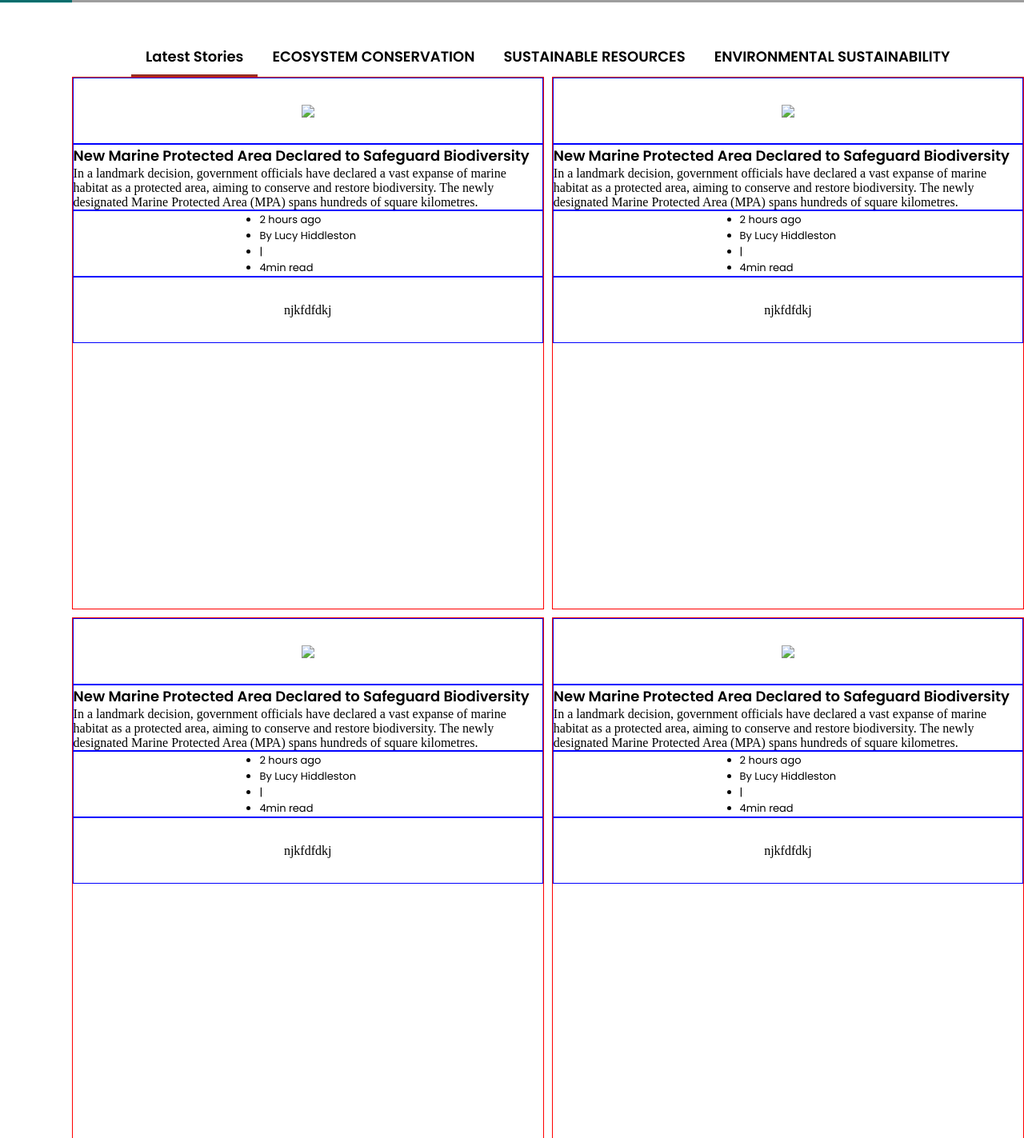
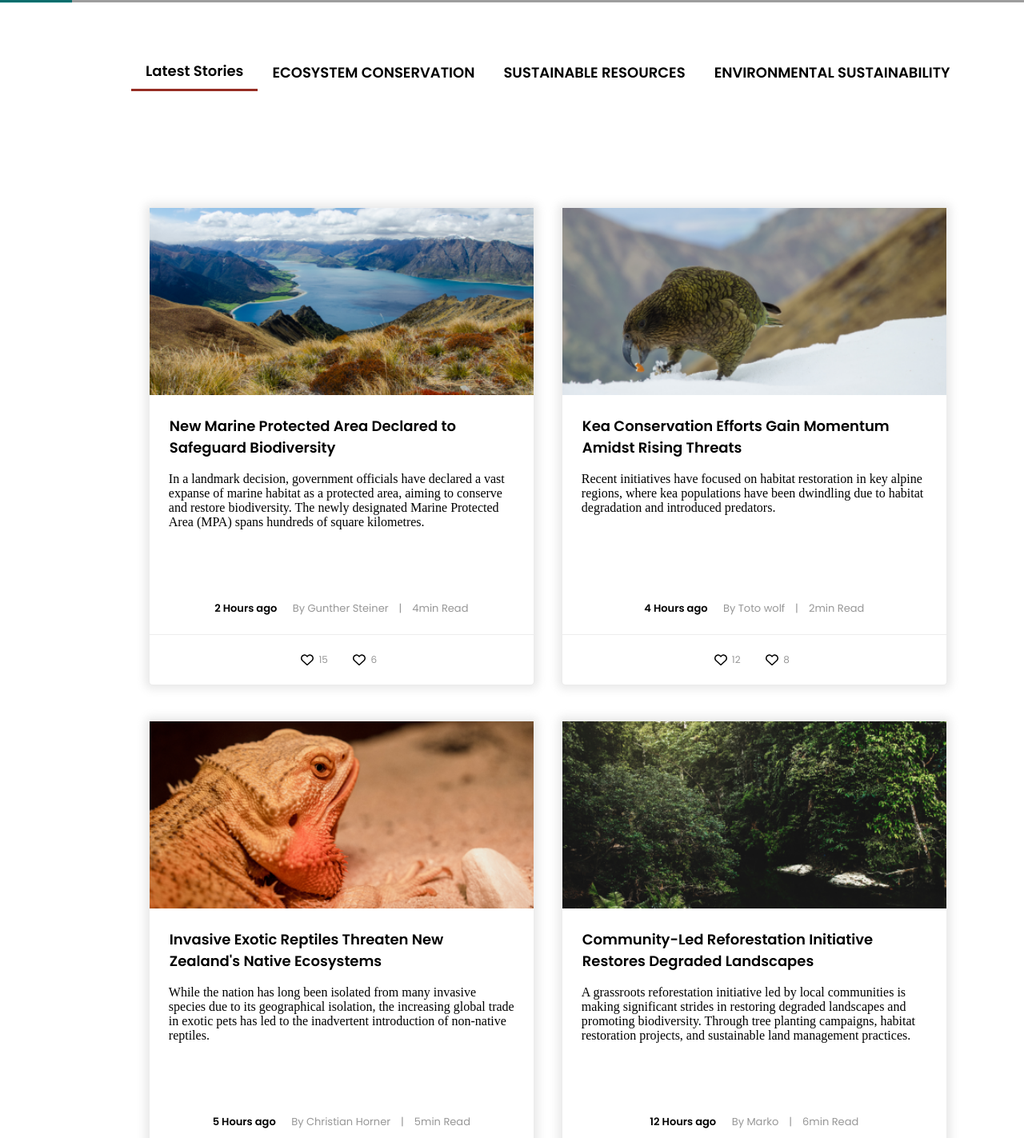
Before and after one commit to ThatLizardCanCode/ECO-Website, a plain HTML site: page ECO/src/index.html in a window 1280 px wide. Shown: the part 797-2220 px from the top of the page at 80% size. Drawn offline with Linux system fonts and the light colour scheme; grey boxes are pictures that could not be loaded; a web font is replaced by a local one.

Commit message:
DRY html attempted

```diff
--- a/ECO/src/index.html
+++ b/ECO/src/index.html
@@ -62,88 +62,43 @@
         </ul>
 
         <div class="news-card-container">
-            <div class="box-1">
+            <div class="template">
                 <div class="section-1">
-                    <img src="/ECO/prototype ECO/Mask Group-1.png">
+                    <img src="../img/prototype ECO/Mask Group-3.png">
                 </div>
                 <div class="section-2">
-                    <p class="poppins-semibold"> New Marine Protected Area Declared to Safeguard Biodiversity</p>
-                    <p class="scope-one-fine">In a landmark decision, government officials have declared a vast expanse of marine habitat as a protected area, aiming to conserve and restore biodiversity. The newly designated Marine Protected Area (MPA) spans hundreds of square kilometres.</p>
+                    <p class="title poppins-semibold"> New Marine Protected Area Declared to Safeguard Biodiversity</p>
+                    <p class="content scope-one-fine">In a landmark decision, government officials have declared a vast expanse of marine habitat as a protected area, aiming to conserve and restore biodiversity. The newly designated Marine Protected Area (MPA) spans hundreds of square kilometres.</p>
                 </div>
                 <div class="section-3">
                     <ul>
-                        <li class="poppins-regular">2 hours ago</li>
-                        <li class="poppins-regular">By Lucy Hiddleston</li>
-                        <li class="poppins-regular">|</li>
-                        <li class="poppins-regular">4min read</li>
+                        <li class="time poppins-regular">2 hours ago</li>
+                        <li class="author poppins-regular">By Lucy Hiddleston</li>
+                        <li class="line poppins-regular">|</li>
+                        <li class="readTime poppins-regular">4min read</li>
                     </ul>
                 </div>
                 <div class="section-4">
-                    njkfdfdkj
-                </div>
-            </div>
-            <div class="box-2">
-                <div class="section-1">
-                    <img src="/ECO/prototype ECO/Mask Group-1.png">
-                </div>
-                <div class="section-2">
-                    <p class="poppins-semibold"> New Marine Protected Area Declared to Safeguard Biodiversity</p>
-                    <p class="scope-one-fine">In a landmark decision, government officials have declared a vast expanse of marine habitat as a protected area, aiming to conserve and restore biodiversity. The newly designated Marine Protected Area (MPA) spans hundreds of square kilometres.</p>
-                </div>
-                <div class="section-3">
-                    <ul>
-                        <li class="poppins-regular">2 hours ago</li>
-                        <li class="poppins-regular">By Lucy Hiddleston</li>
-                        <li class="poppins-regular">|</li>
-                        <li class="poppins-regular">4min read</li>
-                    </ul>
-                </div>
-                <div class="section-4">
-                    njkfdfdkj
-                </div>
-            </div>
-            <div class="box-3">
-                <div class="section-1">
-                    <img src="/ECO/prototype ECO/Mask Group-1.png">
-                </div>
-                <div class="section-2">
-                    <p class="poppins-semibold"> New Marine Protected Area Declared to Safeguard Biodiversity</p>
-                    <p class="scope-one-fine">In a landmark decision, government officials have declared a vast expanse of marine habitat as a protected area, aiming to conserve and restore biodiversity. The newly designated Marine Protected Area (MPA) spans hundreds of square kilometres.</p>
-                </div>
-                <div class="section-3">
-                    <ul>
-                        <li class="poppins-regular">2 hours ago</li>
-                        <li class="poppins-regular">By Lucy Hiddleston</li>
-                        <li class="poppins-regular">|</li>
-                        <li class="poppins-regular">4min read</li>
-                    </ul>
-                </div>
-                <div class="section-4">
-                    njkfdfdkj
-                </div>
-            </div>
-            <div class="box-4">
-                <div class="section-1">
-                    <img src="/ECO/prototype ECO/Mask Group-1.png">
-                </div>
-                <div class="section-2">
-                    <p class="poppins-semibold"> New Marine Protected Area Declared to Safeguard Biodiversity</p>
-                    <p class="scope-one-fine">In a landmark decision, government officials have declared a vast expanse of marine habitat as a protected area, aiming to conserve and restore biodiversity. The newly designated Marine Protected Area (MPA) spans hundreds of square kilometres.</p>
-                </div>
-                <div class="section-3">
-                    <ul>
-                        <li class="poppins-regular">2 hours ago</li>
-                        <li class="poppins-regular">By Lucy Hiddleston</li>
-                        <li class="poppins-regular">|</li>
-                        <li class="poppins-regular">4min read</li>
-                    </ul>
-                </div>
-                <div class="section-4">
-                    njkfdfdkj
+                    <div class="news-social-icons">
+                        <svg class="likes-icon" xmlns="http://www.w3.org/2000/svg" viewBox="0 0 512 512"><!--!Font Awesome Free 6.5.1 by @fontawesome - https://fontawesome.com License - https://fontawesome.com/license/free Copyright 2024 Fonticons, Inc.--><path d="M225.8 468.2l-2.5-2.3L48.1 303.2C17.4 274.7 0 234.7 0 192.8v-3.3c0-70.4 50-130.8 119.2-144C158.6 37.9 198.9 47 231 69.6c9 6.4 17.4 13.8 25 22.3c4.2-4.8 8.7-9.2 13.5-13.3c3.7-3.2 7.5-6.2 11.5-9c0 0 0 0 0 0C313.1 47 353.4 37.9 392.8 45.4C462 58.6 512 119.1 512 189.5v3.3c0 41.9-17.4 81.9-48.1 110.4L288.7 465.9l-2.5 2.3c-8.2 7.6-19 11.9-30.2 11.9s-22-4.2-30.2-11.9zM239.1 145c-.4-.3-.7-.7-1-1.1l-17.8-20c0 0-.1-.1-.1-.1c0 0 0 0 0 0c-23.1-25.9-58-37.7-92-31.2C81.6 101.5 48 142.1 48 189.5v3.3c0 28.5 11.9 55.8 32.8 75.2L256 430.7 431.2 268c20.9-19.4 32.8-46.7 32.8-75.2v-3.3c0-47.3-33.6-88-80.1-96.9c-34-6.5-69 5.4-92 31.2c0 0 0 0-.1 .1s0 0-.1 .1l-17.8 20c-.3 .4-.7 .7-1 1.1c-4.5 4.5-10.6 7-16.9 7s-12.4-2.5-16.9-7z"/></svg>
+                        <p class="likes poppins-regular">27</p>
+                    </div>
+
+                    <div class="news-social-icons">
+                        <svg class="share-icon" xmlns="http://www.w3.org/2000/svg" viewBox="0 0 512 512"><!--!Font Awesome Free 6.5.1 by @fontawesome - https://fontawesome.com License - https://fontawesome.com/license/free Copyright 2024 Fonticons, Inc.--><path d="M225.8 468.2l-2.5-2.3L48.1 303.2C17.4 274.7 0 234.7 0 192.8v-3.3c0-70.4 50-130.8 119.2-144C158.6 37.9 198.9 47 231 69.6c9 6.4 17.4 13.8 25 22.3c4.2-4.8 8.7-9.2 13.5-13.3c3.7-3.2 7.5-6.2 11.5-9c0 0 0 0 0 0C313.1 47 353.4 37.9 392.8 45.4C462 58.6 512 119.1 512 189.5v3.3c0 41.9-17.4 81.9-48.1 110.4L288.7 465.9l-2.5 2.3c-8.2 7.6-19 11.9-30.2 11.9s-22-4.2-30.2-11.9zM239.1 145c-.4-.3-.7-.7-1-1.1l-17.8-20c0 0-.1-.1-.1-.1c0 0 0 0 0 0c-23.1-25.9-58-37.7-92-31.2C81.6 101.5 48 142.1 48 189.5v3.3c0 28.5 11.9 55.8 32.8 75.2L256 430.7 431.2 268c20.9-19.4 32.8-46.7 32.8-75.2v-3.3c0-47.3-33.6-88-80.1-96.9c-34-6.5-69 5.4-92 31.2c0 0 0 0-.1 .1s0 0-.1 .1l-17.8 20c-.3 .4-.7 .7-1 1.1c-4.5 4.5-10.6 7-16.9 7s-12.4-2.5-16.9-7z"/></svg>
+                        <p class="share poppins-regular">10</p>
+                    </div>
+
                 </div>
             </div>
         </div>
+
+        <button>See more</button>
     </section>
+
+    <footer>
+
+    </footer>
 
     <script src="./script.js"></script>
 </body>
--- a/ECO/src/script.js
+++ b/ECO/src/script.js
@@ -0,0 +1,83 @@
+let newsArticles = [
+    {
+    "img" : "../img/prototype ECO/sealandscape.png",
+    "title": "New Marine Protected Area Declared to Safeguard Biodiversity",
+    "content": "In a landmark decision, government officials have declared a vast expanse of marine habitat as a protected area, aiming to conserve and restore biodiversity. The newly designated Marine Protected Area (MPA) spans hundreds of square kilometres.",
+    "time": "2 Hours ago",
+    "author": "Gunther Steiner",
+    "readTime": "4min Read",
+    "likes": "15",
+    "shares": "6",
+        },
+
+    {
+        "img" : "../img/prototype ECO/kea.png",
+        "title": "Kea Conservation Efforts Gain Momentum Amidst Rising Threats",
+        "content": "Recent initiatives have focused on habitat restoration in key alpine regions, where kea populations have been dwindling due to habitat degradation and introduced predators.",
+        "time": "4 Hours ago",
+        "author": "Toto wolf",
+        "readTime": "2min Read",
+        "likes": "12",
+        "shares": "8",
+        },
+
+    {
+    "img" : "../img/prototype ECO/beardeddragon.png",
+    "title": "Invasive Exotic Reptiles Threaten New Zealand's Native Ecosystems",
+    "content": "While the nation has long been isolated from many invasive species due to its geographical isolation, the increasing global trade in exotic pets has led to the inadvertent introduction of non-native reptiles.",
+    "time": "5 Hours ago",
+    "author": "Christian Horner",
+    "readTime": "5min Read",
+    "likes": "20",
+    "shares": "15",
+        },
+
+    {
+        "img" : "../img/prototype ECO/forest.png",
+        "title": "Community-Led Reforestation Initiative Restores Degraded Landscapes",
+        "content": "A grassroots reforestation initiative led by local communities is making significant strides in restoring degraded landscapes and promoting biodiversity. Through tree planting campaigns, habitat restoration projects, and sustainable land management practices.",
+        "time": "12 Hours ago",
+        "author": "Marko",
+        "readTime": "6min Read",
+        "likes": "22",
+        "shares": "13",
+        },
+]
+
+createNewsCards = () => {
+// Select the parent container
+var newsCardContainer = document.querySelector('.news-card-container');
+
+// Clone the existing box
+var existingBox = document.querySelector('.template').cloneNode(true);
+
+// Number of copies to make
+var numberOfCopies = 4;
+
+// Loop to create and append copies
+for (var i = 0; i < numberOfCopies; i++) {
+    // Clone the existing box
+    var newBox = existingBox.cloneNode(true);
+
+    // Update class names
+    newBox.classList.remove('template');
+    newBox.classList.add('box-' + (i + 1)); // Start from box-2 for the second box
+
+    // Update content dynamically
+    var article = newsArticles[i];
+    newBox.querySelector('img').src = article.img;
+    newBox.querySelector('.title').innerText = article.title;
+    newBox.querySelector('.content').innerText = article.content;
+    newBox.querySelector('.time').innerText = article.time;
+    newBox.querySelector('.author').innerText = 'By ' + article.author;
+    newBox.querySelector('.readTime').innerText = article.readTime;
+    newBox.querySelector('.likes').innerText = article.likes;
+    newBox.querySelector('.share').innerText = article.shares;
+
+    // Append the cloned box to the parent container
+    newsCardContainer.appendChild(newBox);
+}
+
+}
+
+createNewsCards()
--- a/ECO/src/styles/style.scss
+++ b/ECO/src/styles/style.scss
@@ -1,20 +1,23 @@
+// Import variables
 @import "./variables";
 
-*{
-  margin: 0px;
-  padding: 0px;
-
+// Reset styles --------------------------------------------------------------------------------------------------
+* {
+  margin: 0;
+  padding: 0;
+  list-style: none;
 }
 
+// Body styles --------------------------------------------------------------------------------------------------
 body {
-  overflow-x: hidden; /* Hide horizontal overflow */
+  overflow-x: hidden;
 }
 
-header{
-
+// Header styles --------------------------------------------------------------------------------------------------
+header {
   height: 100vh;
 
-
+  // Sidebar styles --------------------------------------------------------------------------------------------------
   #sidebar {
     position: fixed;
     top: 0;
@@ -23,33 +26,34 @@ header{
     width: $sidebar-width;
     background-color: $color-green-dark;
 
-
-    .logo-container{
+    // Logo container styles
+    .logo-container {
       border-bottom: 9px solid $color-red-dark;
       height: 15vh;
       background-color: $color-green-medium;
-      @include flexAlign(center,center);
+      @include flexAlign();
 
-      .logo{
+      // Logo styles
+      .logo {
         filter: brightness(30%);
         opacity: 50%;
       }
     }
 
-    .sidebar-bottom{
+    // Sidebar bottom styles --------------------------------------------------------------------------------------------------
+    .sidebar-bottom {
       margin-top: calc(100% - #{$sidebar-img-height});
       background-image: url("/ECO/img/footer-overlay.png");
       background-size: cover;
       height: $sidebar-img-height;
       width: auto;
-      background-repeat: no-repeat; /* Prevent the background image from repeating */
-      background-position: right; /* Center the background image within the element */
-
+      background-repeat: no-repeat;
+      background-position: right;
       opacity: 20%;
     }
   }
 
-
+  // Topbar styles --------------------------------------------------------------------------------------------------
   #topbar {
     position: absolute;
     top: 0;
@@ -59,110 +63,178 @@ header{
     border-bottom: 9px solid $color-red-dark;
     width: calc(100vw - #{$sidebar-width});
     height: 15vh;
-    display: flex; // Use flexbox for layout
+    display: flex;
 
+    // Header left styles --------------------------------------------------------------------------------------------------
     #header-left {
-      flex: 1; // Take up remaining space
+      flex: 1;
       display: flex;
       flex-direction: column;
       justify-content: center;
-      padding-left: 20px; // Add padding to the left for spacing
+      padding-left: 20px;
     }
 
+    // Header right styles --------------------------------------------------------------------------------------------------
     #header-right {
       display: flex;
-      align-items: center; // Vertically center the content
-      padding-right: 40px; // Add padding to the right for spacing
-      border-left: 1px solid #B9B9B9;
-      margin:40px;
+      align-items: center;
+      padding-right: 40px;
+      border-left: 1px solid #b9b9b9;
+      margin: 40px;
     }
 
+    // Header icons styles --------------------------------------------------------------------------------------------------
     .header-icons {
-      margin-left: 20px; // Add margin between the icons
+      margin-left: 20px;
       display: flex;
       flex-direction: column;
-      align-items: center; // Vertically center the content
+      align-items: center;
       color: $color-red-dark;
+
+      svg {
+        width: 2em;
+      }
+    }
+  }
+}
+
+// News headline styles --------------------------------------------------------------------------------------------------
+#news-headline {
+  #news-headline-txt {
+    position: absolute;
+    top: 30%;
+    left: 10%;
+    width: 47%;
+
+    p {
+      background-color: white;
+      margin-bottom: 1rem;
+      padding: 0.5em 0.5em;
+    }
+  }
+
+  img {
+    @include imgScale(cover, 100vh, 100vw);
+  }
+}
+
+// Section styles --------------------------------------------------------------------------------------------------
+section {
+  margin-left: $sidebar-width;
+
+  button{
+    @include flexAlign();
+  }
+}
+
+// News nav styles --------------------------------------------------------------------------------------------------
+.news-nav {
+  @include flexAlign();
+
+  li {
+    padding: 4em 1em 0.5em;
+
+    &:first-child {
+      border-bottom: 3px solid $color-red-dark;
+    }
+  }
+}
+
+// News card container styles --------------------------------------------------------------------------------------------------
+.news-card-container {
+  @include centerContent;
+  grid-row-gap: 10px;
+  margin: 8em 15em;
+
+  .template{
+    visibility: collapse;
+  }
+
+  .section-1 img {
+    @include imgScale(cover, 100%, 100%);
+  }
+
+  p {
+    padding: 0.5em;
+  }
+
+  .section-3 {
+    border-bottom: 1px solid $color-grey-oblique;
+
+    ul {
+      // height: 10px;
+      @include flexAlign(center);
+
+      li {
+        margin: 0.5em;
+        color: $color-grey;
+
+        &:first-child {
+          font-weight: 600;
+          color: black;
+          margin-right: 1em;
+        }
+      }
+    }
+  }
+
+  .section-4 {
+    .news-social-icons {
+      @include flexAlign();
+      margin: 0em 0.8em;
     }
 
     svg {
-      width: 2em;
-
-    }
-  }
-
-  /* Adjust padding to avoid content being covered by the top and sidebar */
-  #news-headline {
-    #news-headline-txt{
-      position: absolute;
-      top: 30%; // Position the text 50% from the top
-      left: 10%; // Position the text 50% from the left
-      width: 47%;
-
-      p{
-        background-color: white; // Example color for text, adjust as needed
-        margin-bottom: 1rem;
-        padding:0.5em 0.5em;
-      }
-    }
-    img{
-      @include imgScale(cover,100vh,100vw);
+      width: 16px;
     }
 
+    p {
+      color: $color-grey;
+      font-size: 12px;
+    }
   }
 }
 
-section{
-  margin-left: $sidebar-width;
-}
-
-.news-nav{
-  display: flex;
-  justify-content: center;
-  list-style: none;
-
-  li{
-    padding: 3em 1em 0.5em;
-  }
-
-  li:first-child{
-    border-bottom: 3px solid $color-red-dark;
-
-  }
-}
-
-.news-card-container {
-  display: grid;
-  grid-template-rows: repeat(8, 1fr);
-  grid-column-gap: 10px;
-  grid-row-gap: 10px;
-}
 
 // Generate box classes
 @for $i from 1 through $total-boxes {
   .box-#{$i} {
-    border: 1px solid red;
+    border: 2px solid $color-grey-oblique;
+    box-shadow: 0px 0px 10px 5px $color-grey-oblique;
+    border-radius: 6px;
+    margin: 1em;
     display: grid;
-    grid-template-rows: repeat(8, 1fr);
+    width: 30em; // Set fixed width
 
-    // Dynamically set grid layout for boxes
-    @if $i <= 2 {
+    // Adjust grid-column and grid-row spans for each box
+    @if $i == 1 {
+      grid-template-rows: repeat(2, 1fr); // 2 columns for the first row
       grid-row-start: 1;
-      grid-row-end: span 4;
-    } @else {
-      grid-row-start: 5;
-      grid-row-end: span 4;
+      grid-row-end: span 8; // Span 8 rows for the first box
+    } @else if $i == 2 {
+      grid-template-rows: repeat(2, 1fr); // 2 rows for the second row
+      grid-row-start: 1;
+      grid-row-end: span 8; // Span 8 rows for the second box
+    } @else if $i == 3 {
+      grid-template-rows: repeat(2, 1fr); // 2 rows for the third row
+      grid-row-start: 9;
+      grid-row-end: span 8; // Span 8 rows for the third box
+    } @else if $i == 4 {
+      grid-template-rows: repeat(2, 1fr); // 2 rows for the fourth row
+      grid-row-start: 9;
+      grid-row-end: span 8; // Span 8 rows for the fourth box
     }
   }
 }
 
+// Section classes
 @for $i from 1 through $total-sections {
   .section-#{$i} {
-    @if $i == 2 {
-      border: 1px solid blue;
-    } @else {
-      // Styles for sections other than section-2
-      border: 1px solid blue;
+    @if $i != 1 {
+      padding: 1em;
+    }
+
+    @if $i > 2 {
       display: flex;
       align-items: center;
       justify-content: center;
```
Also changed, not shown: ECO/src/styles/_variables.scss (+12 -4 lines), ECO/img/prototype ECO/beardeddragon.png (renamed from ECO/img/prototype ECO/Mask Group.png), ECO/img/prototype ECO/forest.png (renamed from ECO/img/prototype ECO/Mask Group-1.png), ECO/img/prototype ECO/kea.png (renamed from ECO/img/prototype ECO/Mask Group-3.png), ECO/img/prototype ECO/sealandscape.png (renamed from ECO/img/prototype ECO/Mask Group-2.png), ECO/src/styles/style.css, 2 other files.
